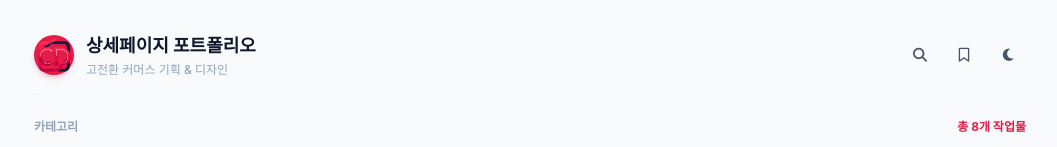
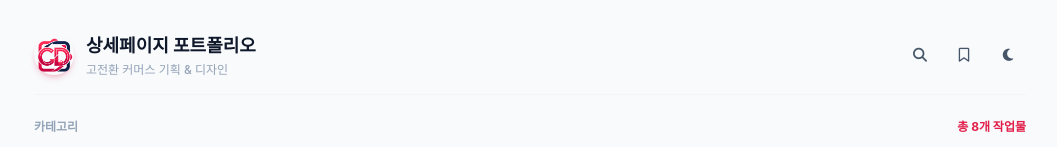
Before and after one commit to lsljw65/my-ecom, a plain HTML site: page index.html in a window 1280 px wide. Shown: the top 147 px of the page, without its empty margins (110-1167 px from the left). Drawn offline with nearby package versions, Linux system fonts and the light colour scheme; a web font is replaced by a local one.

Commit message:
Update index.html

```diff
--- a/index.html
+++ b/index.html
@@ -55,7 +55,7 @@
     <!-- 1. 상단 헤더 영역 -->
     <header class="flex items-center justify-between pb-4 border-b border-slate-100 dark:border-slate-800">
       <div class="flex items-center space-x-3">
-        <div class="w-10 h-10 rounded-full bg-brand-600 text-white font-black text-sm flex items-center justify-center shadow-md shadow-brand-600/20 cd">
+        <div class="w-10 h-10 rounded-full bg-transparent text-white font-black text-sm flex items-center justify-center shadow-md shadow-brand-600/20 cd">
           <img src="./images/cd_logo.png" width="100%">
         </div>
         <div>
```
